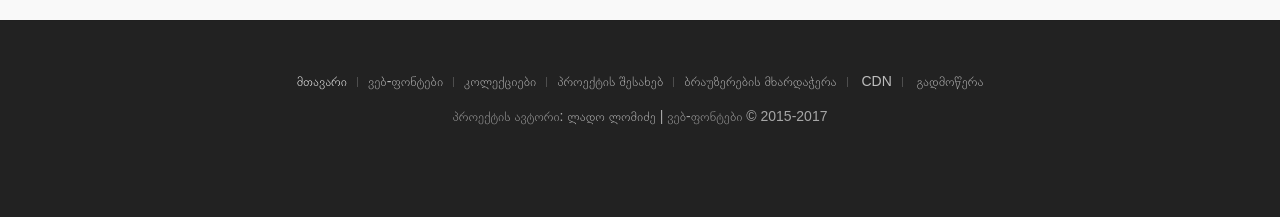
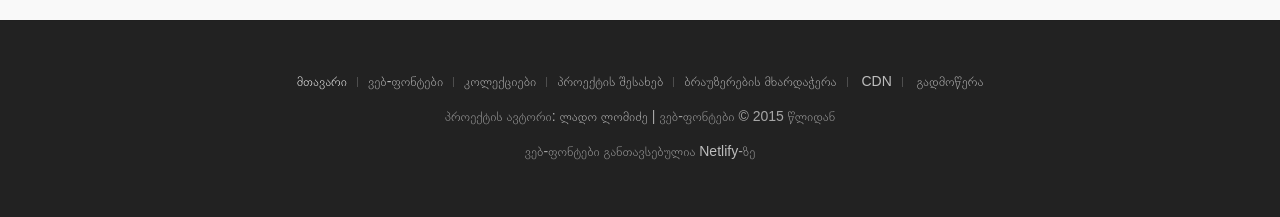
Before and after one commit to web-fonts/web-fonts.github.io, a Jekyll site: the page built from index.html, in a window 1280 px wide. Shown: the part 1747-1964 px from the top of the page. Built offline with Jekyll 4.4.1, drawn with Linux system fonts in a browser that asks for light colours.

Commit message:
add netlify

```diff
--- a/_includes/footer.html
+++ b/_includes/footer.html
@@ -16,7 +16,11 @@
         </ul>
 
         <p class="uk-text-center uk-text-muted">
-            პროექტის ავტორი: <a href="https://github.com/Landish" target="_blank">ლადო ლომიძე</a> | ვებ-ფონტები &copy; 2015-2017
+            პროექტის ავტორი: <a href="https://github.com/Landish" target="_blank">ლადო ლომიძე</a> | ვებ-ფონტები &copy; 2015 წლიდან
+        </p>
+
+        <p class="uk-text-center uk-text-muted">
+            ვებ-ფონტები განთავსებულია <a href="https://www.netlify.com/" target="_blank">Netlify</a>-ზე
         </p>
 
         <p class="uk-text-center uk-hidden-small">
```
